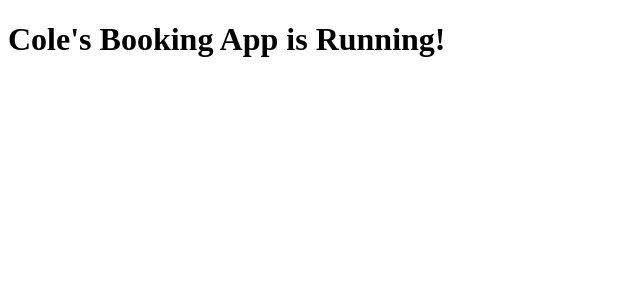
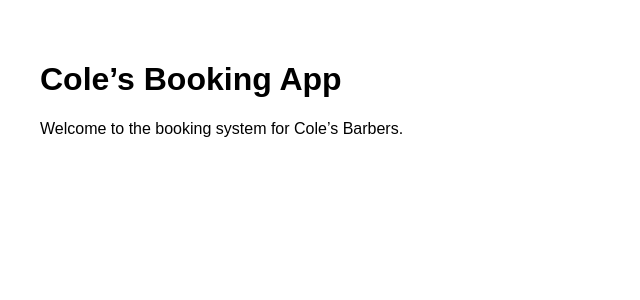
Before and after one commit to colesbarbers/Cole-s-booking-app, a Next.js app: page / in a window 1280 px wide. Shown: the top 300 px of the page, without its empty margins (0-640 px from the left). Built offline with nearby package versions, Linux system fonts and the light colour scheme.

Commit message:
Add files via upload

```diff
--- a/pages/index.js
+++ b/pages/index.js
@@ -1,4 +1,8 @@
-
 export default function Home() {
-  return <h1>Cole's Booking App is Running!</h1>
+  return (
+    <div style={{ padding: '2rem', fontFamily: 'Arial, sans-serif' }}>
+      <h1>Cole’s Booking App</h1>
+      <p>Welcome to the booking system for Cole’s Barbers.</p>
+    </div>
+  );
 }
```
Also changed, not shown: package.json (+5 -5 lines), 1 other file (tests, documents, lock files or other folders).
